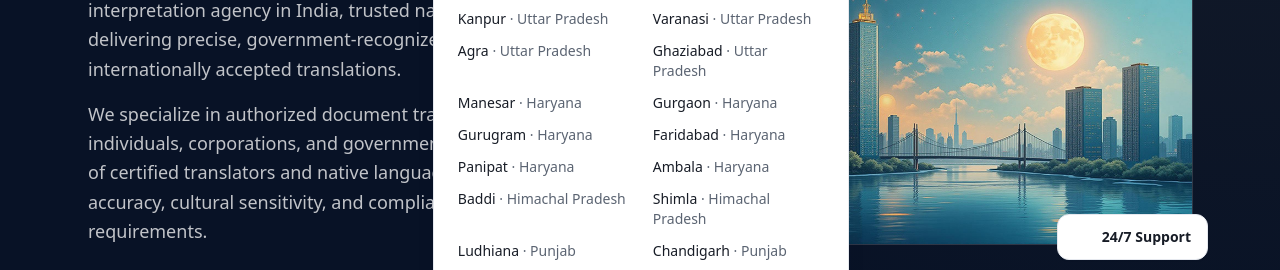
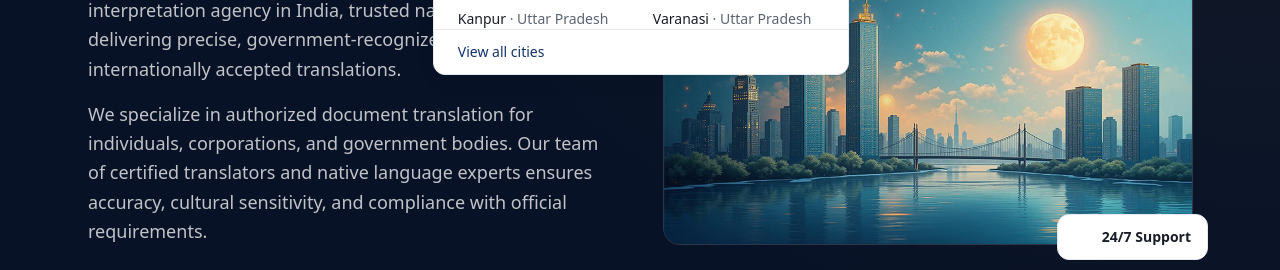
Before and after one commit to gurpritsingh/triasia-translate, an Astro site: page / in a window 1280 px wide. Both pictures are taken after a click on the button "Cities". Shown: the part 518-788 px from the top of the page. Built offline with nearby package versions, Linux system fonts and the light colour scheme; Astro itself is replaced by a stand-in of ours; some icons are missing.

Commit message:
Make Cities mega-menu dropdown scrollable
With 72 cities now listed, the dropdown overflowed the viewport height.
Cap it at 60vh with internal scroll and pin "View all cities" outside
the scroll area.

```diff
--- a/src/components/Header.astro
+++ b/src/components/Header.astro
@@ -66,7 +66,8 @@ import { cities } from "@/content/cities";
         <div
           class="invisible absolute left-1/2 top-full w-[26rem] -translate-x-1/2 pt-2 opacity-0 transition-all duration-150 group-hover:visible group-hover:opacity-100 group-focus-within:visible group-focus-within:opacity-100"
         >
-          <div class="card grid grid-cols-2 gap-x-6 gap-y-3 p-6 shadow-lift">
+          <div class="card overflow-hidden p-0 shadow-lift">
+            <div class="grid max-h-[60vh] grid-cols-2 gap-x-6 gap-y-3 overflow-y-auto p-6">
               {
                 cities.map((city) => (
                   <a href={`/locations/${city.slug}/`} class="text-sm text-ink-900 hover:text-navy-800 hover:underline">
@@ -75,9 +76,10 @@ import { cities } from "@/content/cities";
                   </a>
                 ))
               }
+            </div>
             <a
               href="/locations/"
-              class="col-span-2 mt-1 border-t border-line pt-3 text-sm font-medium text-navy-800 hover:underline"
+              class="block border-t border-line px-6 py-3 text-sm font-medium text-navy-800 hover:underline"
             >
               View all cities
             </a>
```
Lines whose indentation alone changed are shown as unchanged.
